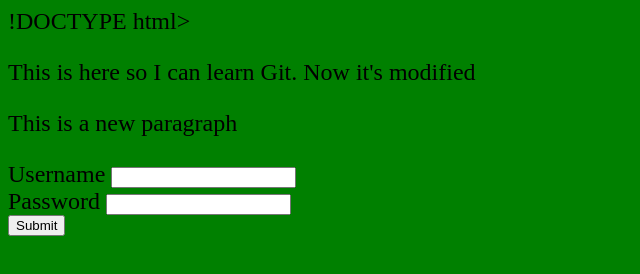
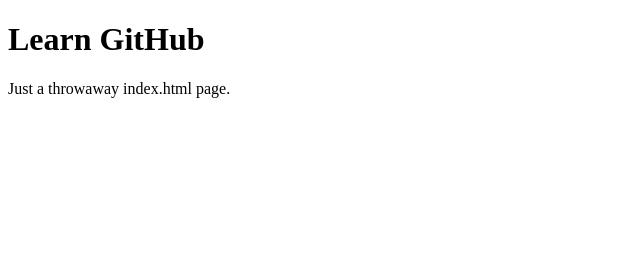
Before and after one commit to saaderana/learn-github, a plain HTML site: page index.html in a window 1280 px wide. Shown: the whole page, without its empty margins (0-640 px from the left). Drawn offline with Linux system fonts and the light colour scheme.

Commit message:
made requested changes for pr

```diff
--- a/index.html
+++ b/index.html
@@ -1,25 +1,10 @@
-!DOCTYPE html>
-<html lang="en">
+<!DOCTYPE html>
+<html lang = "en">
 <head>
-  <title>learn git</title>
-  <link rel="stylesheet" type="text/css" href="main.css">
-  <script type="text/javascript" src="./bar.js"></script>
+  <title>Learn GitHub</title>
 </head>
 <body>
-  <p>This is here so I can learn Git. Now it's modified</p>
-  <p>This is a new paragraph</p>
-  <form name="signup" action="/signup">
-    <div>
-      <label for="username">Username</label>
-      <input type="text" name="username" required>
-    </div>
-
-    <div>
-      <label for="password">Password</label>
-      <input type="password" name="password">
-    </div>
-
-    <input type="submit">
-</form>
+<h1> Learn GitHub</h1>
+  <p>Just a throwaway index.html page.</p>
 </body>
 </html>
```
